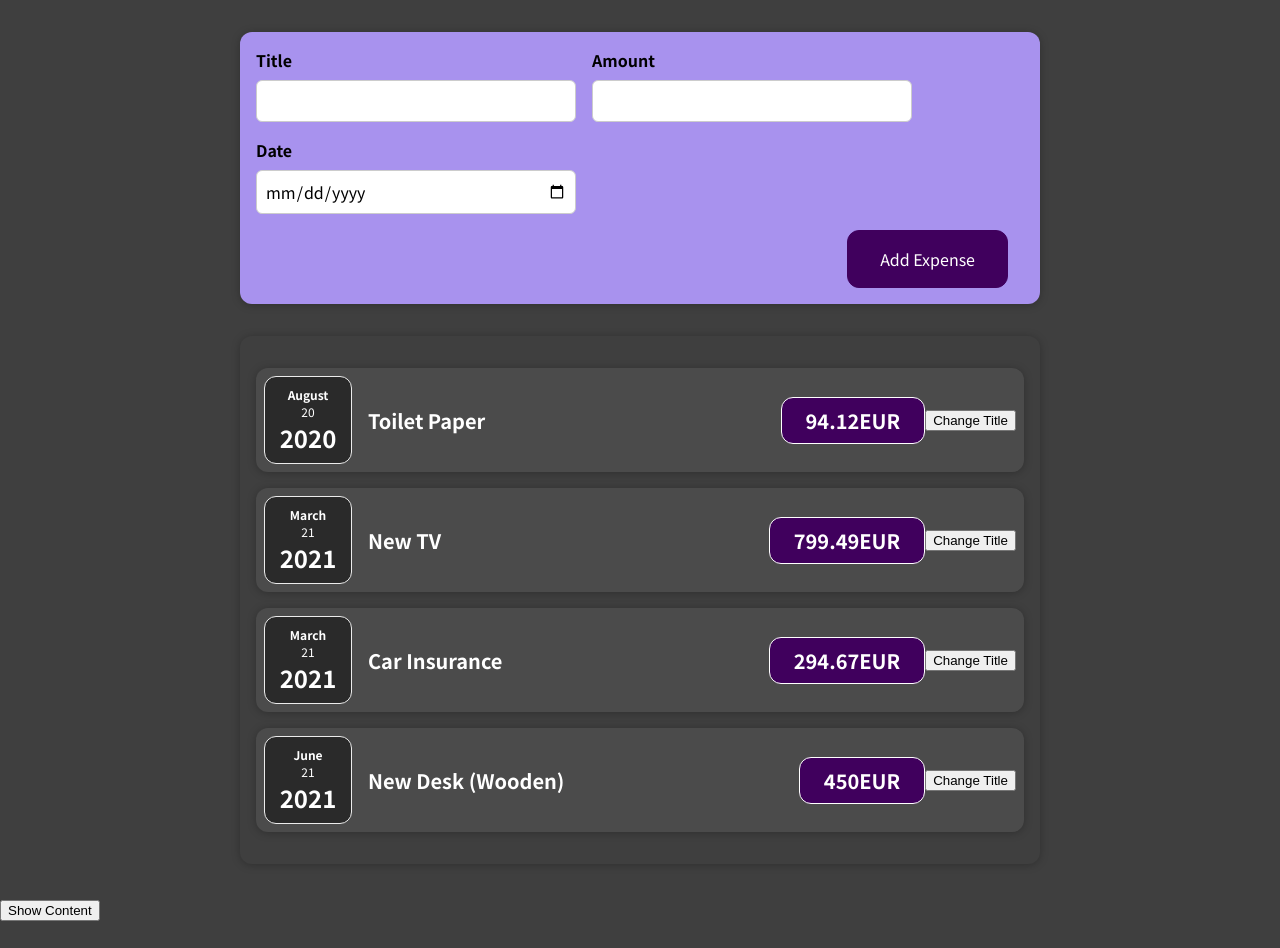
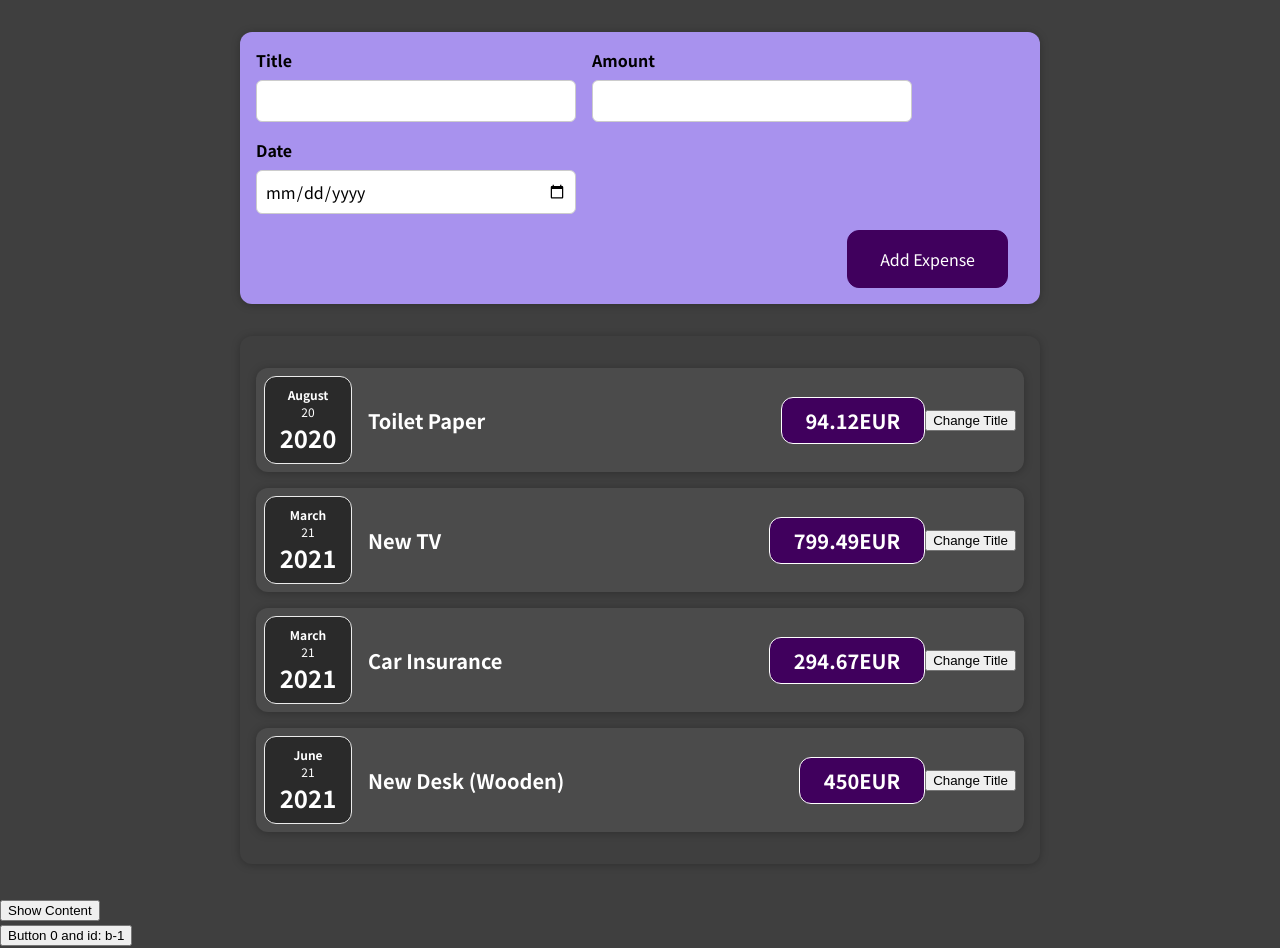
Before and after one commit to ealbiol/react-course, a React (Create React App) app: page / in a window 1280 px wide. Shown: the top 948 px of the page. Before the commit the page ends 921 px from the top, so only its background shows below. Built offline with nearby package versions, Linux system fonts and the light colour scheme.

Commit message:
Multiple Switcher Toggle component created.

```diff
--- a/src/App.js
+++ b/src/App.js
@@ -1,4 +1,5 @@
 import Expenses from "./components/Expenses/Expenses";
+import MultipleSwitcherToggle from "./components/MultipleSwitcherToggle";
 import Switcher from "./components/Switcher";
 import NewExpense from "./components/UI/NewExpense/NewExpense";
 // function App() {
@@ -32,6 +33,7 @@ const App = () => {
       <NewExpense />
       <Expenses expenses={expenses} />
       <Switcher />
+      <MultipleSwitcherToggle />
     </div>
   );
 }
--- /dev/null
+++ b/src/components/MultipleSwitcherToggle.js
@@ -0,0 +1,67 @@
+import * as React from "react"
+
+const buttons = [
+    {
+        id: 'b-1',
+        title: 'Toilet Paper',
+        status: "deactivated"
+    },
+    {
+        id: 'b-2',
+        title: 'Toilet Paper',
+        status: "deactivated"
+    },
+    {
+        id: 'b-3',
+        title: 'Car Insurance',
+        status: "deactivated"
+    },
+    {
+        id: 'b-4',
+        title: 'New Desk (Wooden)',
+        status: "deactivated"
+    },
+];
+
+
+const MultipleSwitcherToggle = () => {
+
+    const [buttonStatus, setButtonStatus] = React.useState(null)
+
+    const handleSwitcher = (params) => {
+        setButtonStatus(!buttonStatus)
+        console.log("params:--->", params)
+        setButtonStatus(params.id)
+        console.log(buttons)
+    }
+    console.log("aaaa", buttonStatus)
+
+    return (
+        <div>
+            {
+                buttons.map((button, index) => {
+                    return (
+                        <div key={index}>
+                            <button
+                                // onClick={handleSwitcher}
+                                onClick={() => handleSwitcher(button)}
+                            >
+                                Button {index} and id: {button.id}
+                            </button>
+                            <div>
+                                {
+                                    button.id === buttonStatus ?
+                                        <h1>Button {index} pressed </h1>
+                                        :
+                                        ""
+                                }
+                            </div>
+                        </div>
+                    )
+                })
+            }
+        </div>
+    )
+}
+
+export default MultipleSwitcherToggle
```
Also changed, not shown: 1 other file (tests, documents, lock files or other folders).
